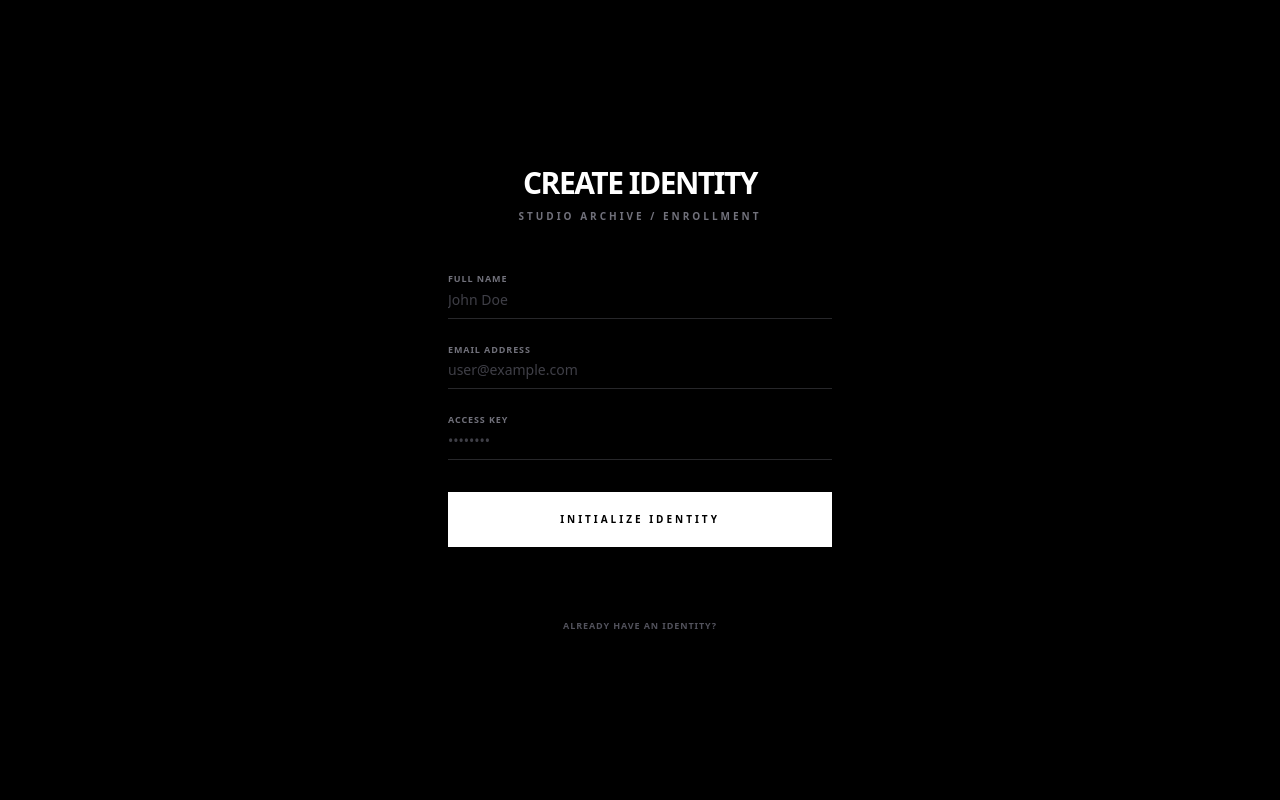
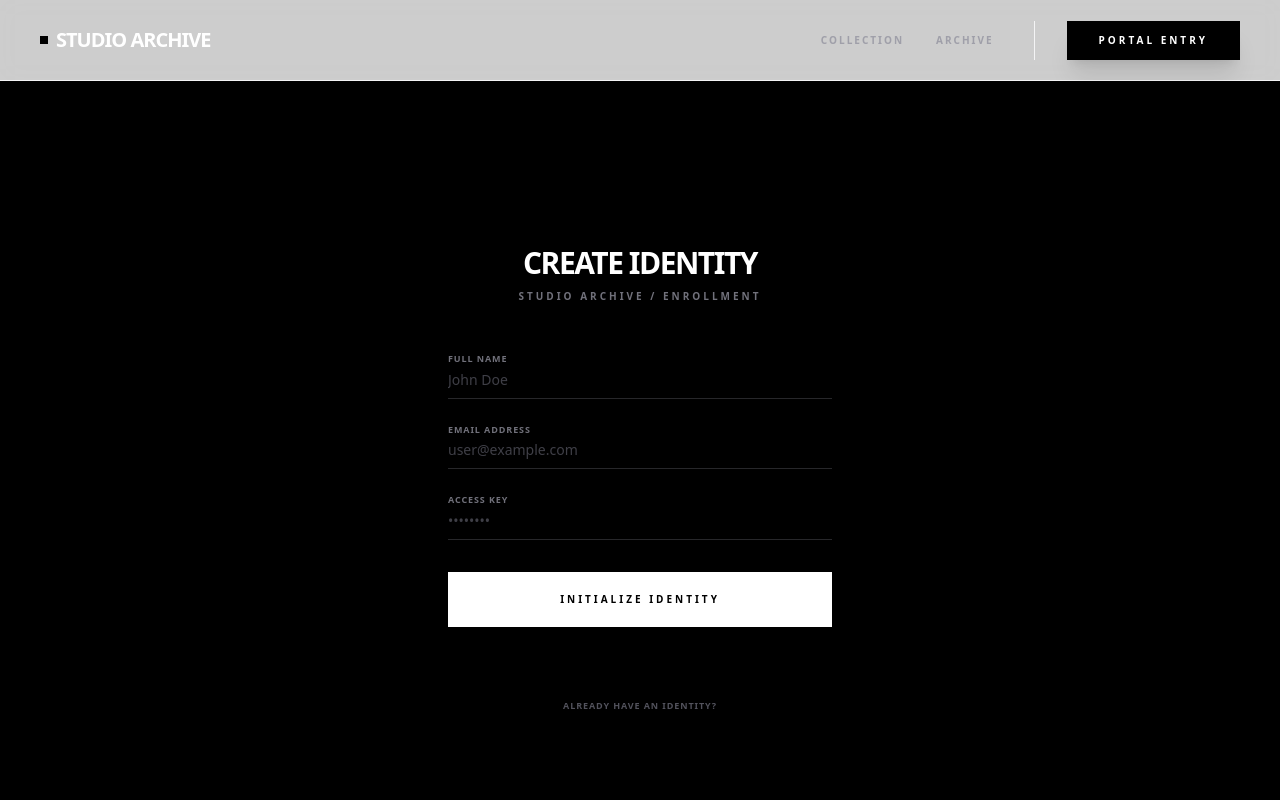
Before and after one commit to akashrajgm/my-frontend, a Next.js app: page /register in a window 1280 px wide. Shown: the top 800 px of the page. Built offline with nearby package versions, Linux system fonts and the light colour scheme.

Commit message:
epic-3: final structural sync and layout integration

```diff
--- /dev/null
+++ b/app/actions/logout.ts
@@ -0,0 +1,17 @@
+'use server'
+
+import { cookies } from 'next/headers'
+import { redirect } from 'next/navigation'
+
+export async function logout() {
+    const cookieStore = await cookies()
+
+    // 1. Delete the session token
+    cookieStore.delete('session_token')
+
+    // 2. Clear any other auth-related cookies if you have them
+    cookieStore.delete('user_role')
+
+    // 3. Send them home
+    redirect('/')
+}
--- a/app/layout.tsx
+++ b/app/layout.tsx
@@ -1,6 +1,7 @@
 import type { Metadata } from "next";
 import { Geist, Geist_Mono } from "next/font/google";
 import "./globals.css";
+import Navbar from "@/components/ui/Navbar"; // Importing your v2.0 Navbar
 
 const geistSans = Geist({
   variable: "--font-geist-sans",
@@ -13,7 +14,7 @@ const geistMono = Geist_Mono({
 });
 
 export const metadata: Metadata = {
-  title: "Interior Marketplace | Architectural Collective",
+  title: "Studio Archive | Architectural Marketplace",
   description: "Curated premium artifacts for modern living.",
 };
 
@@ -29,7 +30,20 @@ export default function RootLayout({
       className={`${geistSans.variable} ${geistMono.variable} h-full antialiased`}
     >
       <body className="min-h-full flex flex-col bg-[#050505] text-white">
-        {children}
+        {/* GLOBAL NAVIGATION */}
+        <Navbar />
+
+        {/* MAIN CONTENT AREA */}
+        <main className="flex-grow pt-20">
+          {children}
+        </main>
+
+        {/* FOOTER PLACEHOLDER (Optional) */}
+        <footer className="py-10 border-t border-zinc-900 text-center">
+          <p className="text-[9px] font-black uppercase tracking-[0.5em] text-zinc-700">
+            © 2026 Studio Archive / Architectural Collective
+          </p>
+        </footer>
       </body>
     </html>
   );
--- /dev/null
+++ b/components/Navbar.tsx
@@ -0,0 +1,42 @@
+'use client'
+
+import Link from 'next/link'
+import { logout } from '@/app/actions/logout'
+
+interface NavbarProps {
+    isLoggedIn?: boolean;
+    role?: string;
+}
+
+export default function Navbar({ isLoggedIn, role }: NavbarProps) {
+    return (
+        <nav className="flex justify-between items-center px-10 py-8 border-b border-zinc-100 bg-white text-black font-sans">
+            <Link href="/" className="text-xl font-black uppercase tracking-tighter">
+                Studio Archive
+            </Link>
+
+            <div className="flex items-center space-x-8 text-[10px] font-bold uppercase tracking-widest">
+                <Link href="/" className="hover:text-zinc-500 transition-colors">Collection</Link>
+
+                {isLoggedIn ? (
+                    <>
+                        <Link href="/dashboard" className="hover:text-zinc-500 transition-colors">Archive Access</Link>
+                        {role === 'vendor' && (
+                            <Link href="/dashboard/my-listings" className="hover:text-zinc-500 transition-colors text-zinc-400">Inventory</Link>
+                        )}
+                        <button
+                            onClick={() => logout()}
+                            className="border border-black px-4 py-2 hover:bg-black hover:text-white transition-all"
+                        >
+                            Sign Out
+                        </button>
+                    </>
+                ) : (
+                    <Link href="/login" className="bg-black text-white px-6 py-3 hover:bg-zinc-800 transition-all">
+                        Enter Portal
+                    </Link>
+                )}
+            </div>
+        </nav>
+    )
+}
--- a/components/ui/Navbar.tsx
+++ b/components/ui/Navbar.tsx
@@ -1,43 +1,62 @@
 'use client'
-import { ShoppingBag, Search, User, Menu } from 'lucide-react';
 
-export default function Navbar({ onAuthClick }: { onAuthClick: () => void }) {
+import React from 'react'
+import Link from 'next/link'
+import { logout } from '@/app/actions/logout'
+
+interface NavbarProps {
+    isLoggedIn?: boolean
+    userName?: string
+}
+
+export default function Navbar({ isLoggedIn, userName }: NavbarProps) {
     return (
-        <nav className="fixed top-0 w-full z-[100] bg-black/90 backdrop-blur-md border-b border-white/5 h-24 flex items-center">
-            <div className="max-w-7xl mx-auto w-full px-6 md:px-10 flex justify-between items-center">
+        <nav className="fixed top-0 left-0 right-0 z-50 border-b border-zinc-100 bg-white/80 backdrop-blur-md font-sans">
+            <div className="max-w-7xl mx-auto px-6 lg:px-10 h-20 flex justify-between items-center">
 
-                {/* Left: Brand Logo */}
-                <div className="flex flex-col">
-                    <span className="text-xl font-black tracking-tighter uppercase leading-none">STUDIO ARCHIVE</span>
-                    <span className="text-[8px] tracking-[0.6em] uppercase text-neutral-500 mt-1">Interior Marketplace</span>
-                </div>
+                {/* LOGO */}
+                <Link href="/" className="flex items-center space-x-2 group">
+                    <div className="w-2 h-2 bg-black transition-transform group-hover:rotate-45" />
+                    <span className="text-xl font-black uppercase tracking-tighter">
+                        Studio Archive
+                    </span>
+                </Link>
 
-                {/* Center: Search Bar (Desktop) */}
-                <div className="hidden lg:flex items-center bg-white/5 border border-white/10 rounded-full px-4 py-2 w-96 group focus-within:border-brass transition-all">
-                    <Search className="w-4 h-4 text-neutral-500 group-focus-within:text-brass" />
-                    <input
-                        type="text"
-                        placeholder="Search Collection..."
-                        className="bg-transparent border-none outline-none text-[10px] uppercase tracking-widest px-3 w-full text-white placeholder:text-neutral-700"
-                    />
-                </div>
+                {/* NAVIGATION */}
+                <div className="flex items-center space-x-10">
+                    <div className="hidden md:flex space-x-8 text-[10px] font-black uppercase tracking-[0.2em] text-zinc-400">
+                        <Link href="/" className="hover:text-black transition-colors">Collection</Link>
+                        <Link href="/products" className="hover:text-black transition-colors">Archive</Link>
+                        {isLoggedIn && (
+                            <Link href="/dashboard" className="hover:text-black transition-colors text-black underline underline-offset-4">Dashboard</Link>
+                        )}
+                    </div>
 
-                {/* Right: Icons & Auth */}
-                <div className="flex items-center gap-8">
-                    <div className="flex items-center gap-6 text-neutral-400">
-                        <button className="hover:text-white transition relative">
-                            <ShoppingBag className="w-5 h-5" strokeWidth={1.5} />
-                            <span className="absolute -top-1 -right-1 bg-brass text-black text-[8px] font-black w-4 h-4 rounded-full flex items-center justify-center">0</span>
-                        </button>
-                        <button onClick={onAuthClick} className="hover:text-white transition">
-                            <User className="w-5 h-5" strokeWidth={1.5} />
-                        </button>
+                    {/* AUTH ACTIONS */}
+                    <div className="flex items-center pl-8 border-l border-zinc-100">
+                        {isLoggedIn ? (
+                            <div className="flex items-center space-x-6">
+                                <span className="text-[10px] font-bold uppercase tracking-widest text-zinc-400">
+                                    {userName || 'Authenticated'}
+                                </span>
+                                <button
+                                    onClick={() => logout()}
+                                    className="text-[10px] font-black uppercase tracking-[0.2em] border border-black px-5 py-2 hover:bg-black hover:text-white transition-all"
+                                >
+                                    Sign Out
+                                </button>
+                            </div>
+                        ) : (
+                            <Link
+                                href="/login"
+                                className="bg-black text-white px-8 py-3 text-[10px] font-black uppercase tracking-[0.3em] hover:bg-zinc-800 transition-all shadow-xl shadow-black/10"
+                            >
+                                Portal Entry
+                            </Link>
+                        )}
                     </div>
-                    <button className="lg:hidden text-white">
-                        <Menu className="w-6 h-6" />
-                    </button>
                 </div>
             </div>
         </nav>
-    );
+    )
 }
```
